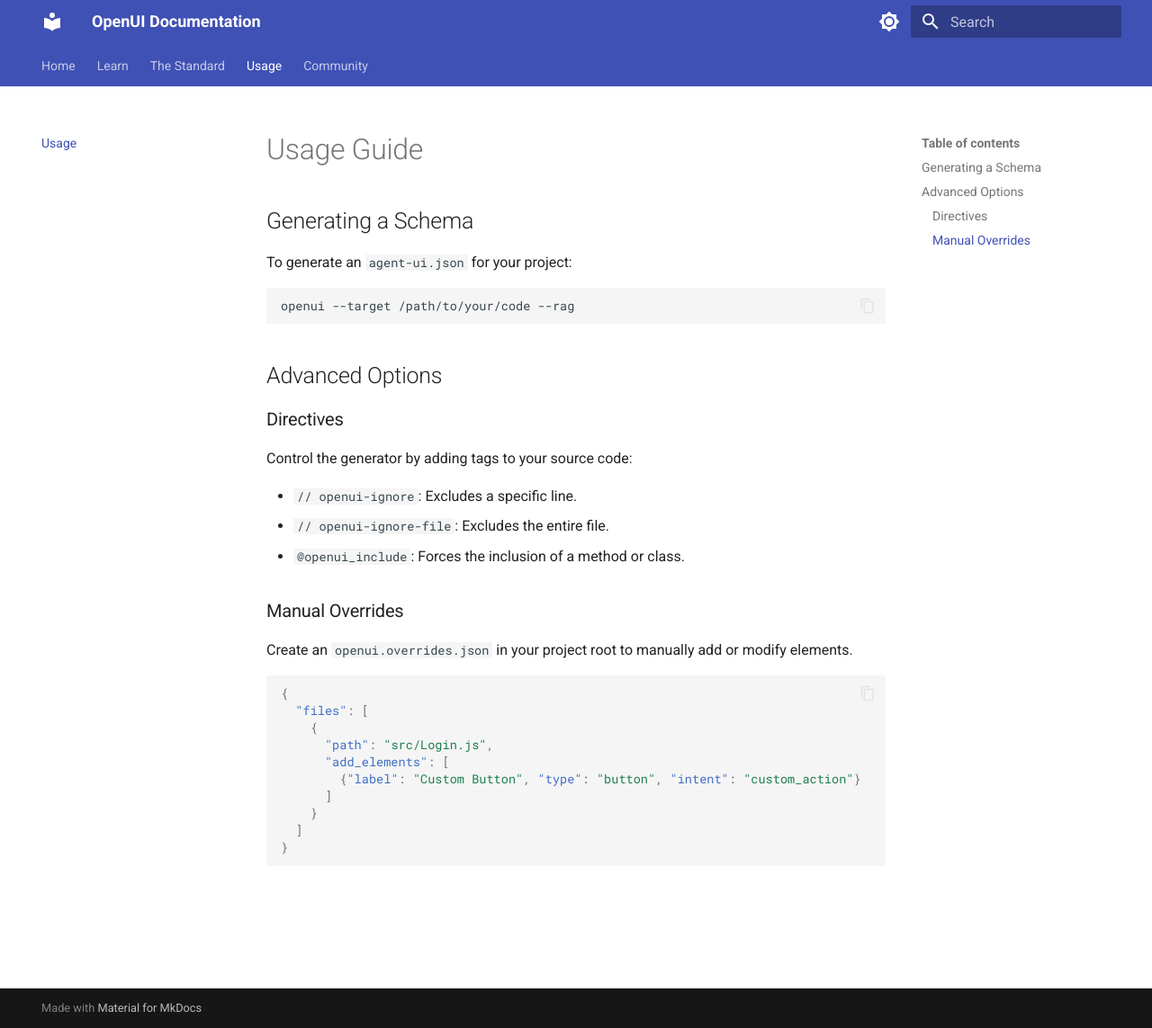
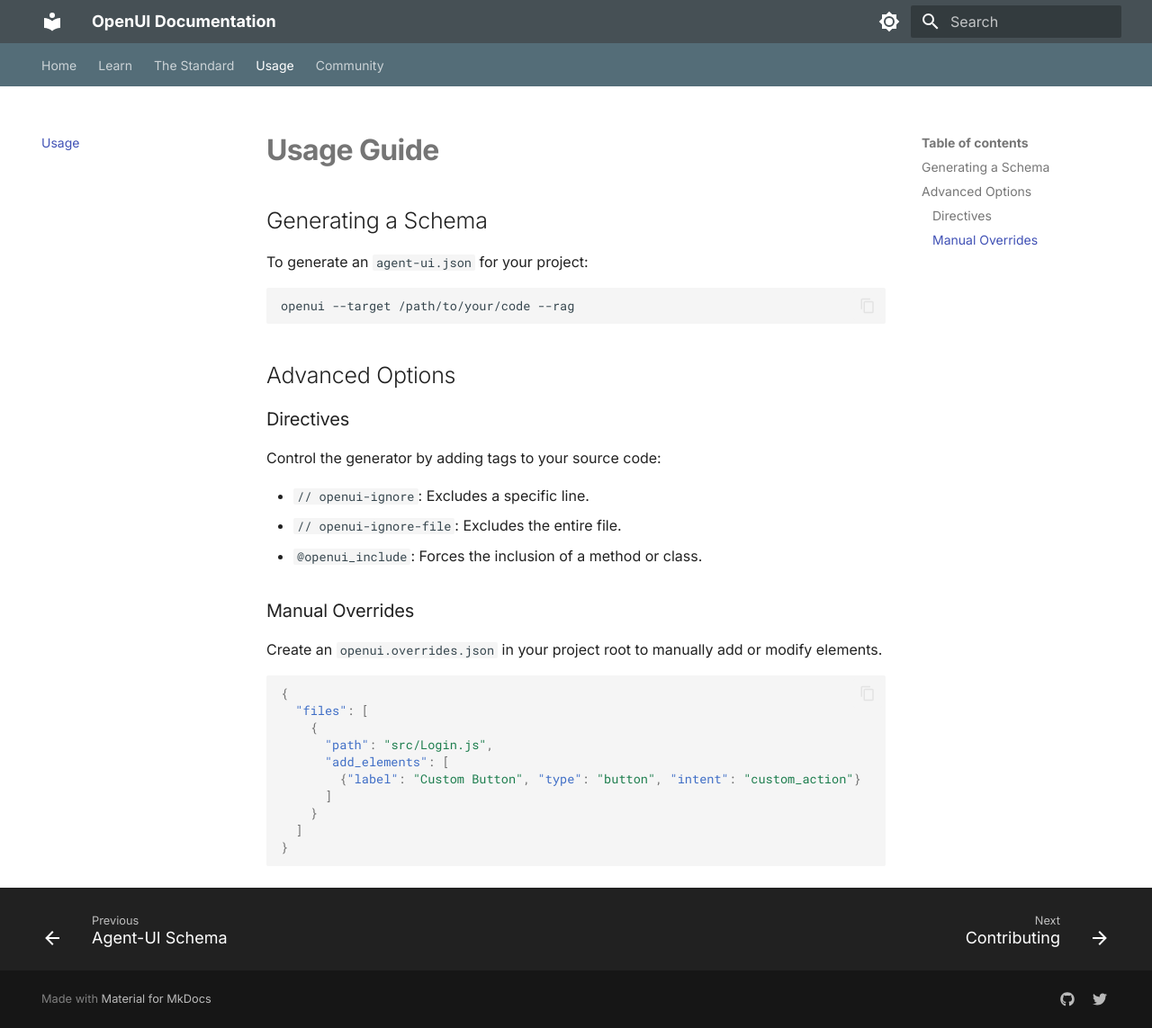
Before and after one commit to aigamer-dev/openui, an MkDocs documentation site: the page built from docs/usage.md, in a window 1280 px wide and 1143 px high. Shown: the whole window at 90% size. Built offline with MkDocs 1.6.1 and Material for MkDocs 9.7.7, drawn with Linux system fonts in a browser that asks for light colours.

Commit message:
Polish documentation: Professional slate theme, Inter typography, and grid layout

```diff
--- /dev/null
+++ b/docs/stylesheets/extra.css
@@ -0,0 +1,82 @@
+:root {
+  --md-primary-fg-color: #263238;
+  --md-primary-fg-color--light: #455a64;
+  --md-primary-fg-color--dark: #1a237e;
+}
+
+/* Glassmorphism Header */
+.md-header {
+  backdrop-filter: blur(10px);
+  background-color: rgba(38, 50, 56, 0.85) !important;
+}
+
+[data-md-color-scheme="slate"] .md-header {
+  background-color: rgba(15, 17, 26, 0.8) !important;
+}
+
+/* Card Styling */
+.md-content__inner {
+  line-height: 1.6;
+}
+
+.md-typeset h1 {
+  font-weight: 800;
+  letter-spacing: -0.02em;
+  margin-bottom: 1.5rem;
+}
+
+.md-typeset .admonition {
+  border-radius: 8px;
+  border-left-width: 4px;
+  box-shadow: 0 4px 6px -1px rgba(0, 0, 0, 0.1);
+}
+
+/* Hero Section Refinement */
+.openui-hero {
+  padding: 4rem 0;
+  text-align: center;
+  background: radial-gradient(circle at center, rgba(33, 150, 243, 0.1) 0%, transparent 70%);
+  margin-bottom: 2rem;
+  border-bottom: 1px solid var(--md-default-fg-color--lightest);
+}
+
+.openui-hero h1 {
+  font-size: 3rem !important;
+  background: linear-gradient(135deg, #263238 0%, #1a237e 100%);
+  -webkit-background-clip: text;
+  -webkit-text-fill-color: transparent;
+  margin-top: 0;
+}
+
+[data-md-color-scheme="slate"] .openui-hero h1 {
+  background: linear-gradient(135deg, #eceff1 0%, #90caf9 100%);
+  -webkit-background-clip: text;
+  -webkit-text-fill-color: transparent;
+}
+
+.openui-grid {
+  display: grid;
+  grid-template-columns: repeat(auto-fit, minmax(300px, 1fr));
+  gap: 1.5rem;
+  margin: 2rem 0;
+}
+
+.openui-card {
+  padding: 1.5rem;
+  border-radius: 12px;
+  border: 1px solid var(--md-default-fg-color--lightest);
+  transition: transform 0.2s ease, box-shadow 0.2s ease;
+  background: var(--md-default-bg-color);
+}
+
+.openui-card:hover {
+  transform: translateY(-5px);
+  box-shadow: 0 10px 15px -3px rgba(0, 0, 0, 0.1);
+  border-color: var(--md-accent-fg-color);
+}
+
+.openui-card h3 {
+  margin-top: 0;
+  font-weight: 700;
+  color: var(--md-primary-fg-color);
+}
--- a/mkdocs.yml
+++ b/mkdocs.yml
@@ -8,25 +8,41 @@
   palette:
     - media: "(prefers-color-scheme: light)"
       scheme: default
-      primary: indigo
+      primary: blue grey
       accent: indigo
       toggle:
         icon: material/brightness-7
         name: Switch to dark mode
     - media: "(prefers-color-scheme: dark)"
       scheme: slate
-      primary: indigo
+      primary: blue grey
       accent: indigo
       toggle:
         icon: material/brightness-4
         name: Switch to light mode
+  font:
+    text: Inter
+    code: Roboto Mono
   features:
     - navigation.tabs
     - navigation.sections
     - navigation.top
+    - navigation.footer
     - search.suggest
     - search.highlight
+    - search.share
     - content.code.copy
+    - content.tooltips
+
+extra_css:
+  - stylesheets/extra.css
+
+extra:
+  social:
+    - icon: fontawesome/brands/github
+      link: https://github.com/aigamer-dev/openui
+    - icon: fontawesome/brands/twitter
+      link: https://twitter.com/aigamer_dev
 
 nav:
   - Home: index.md
```
Also changed, not shown: docs/index.md (+41 -29 lines), docs/assets/logo.svg (added).
